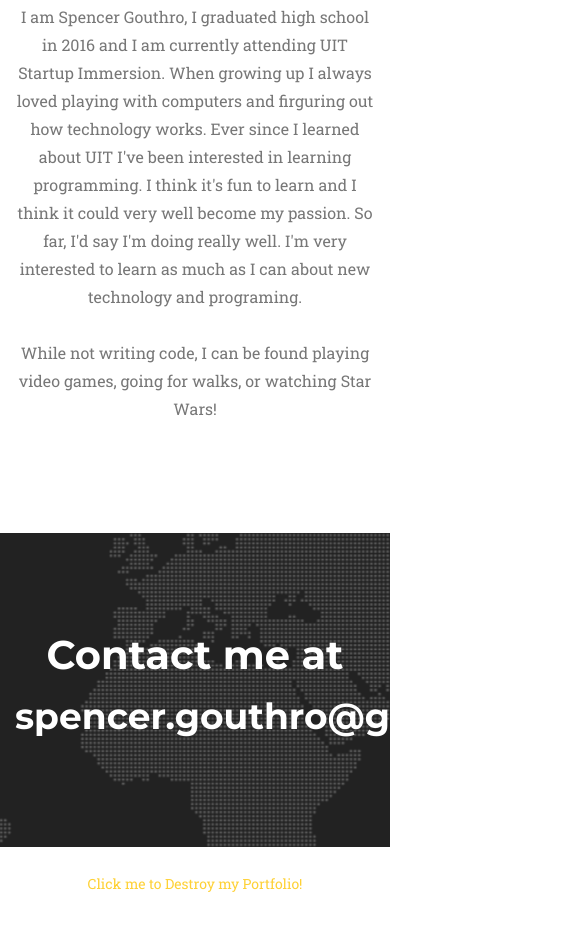
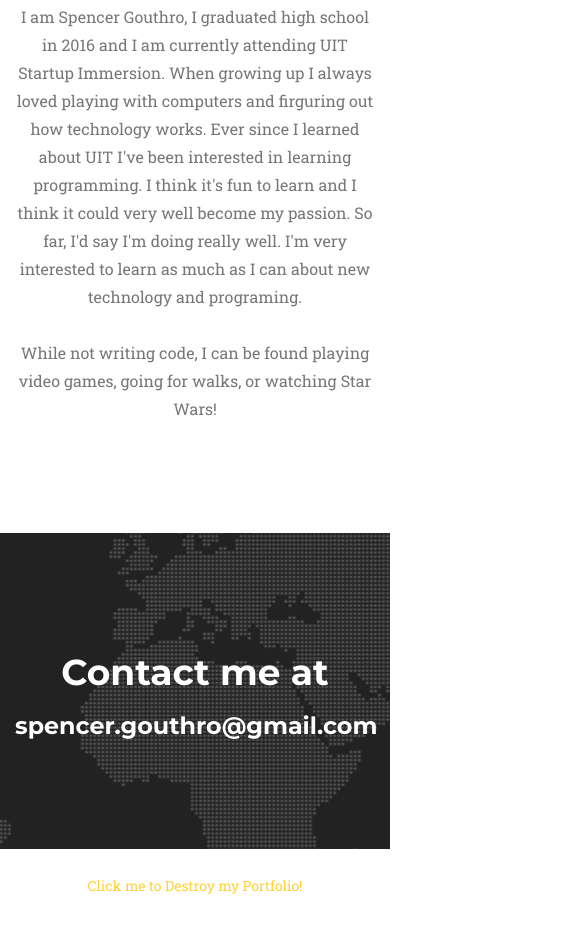
Before and after one commit to SpencerGouthro/newPortfolio, a website: page index.html in a window 390 px wide. Shown: the part 3926-4859 px from the top of the page, 563 px wide, since content can reach past the window. Drawn offline with nearby package versions, Linux system fonts and the light colour scheme; a web font is replaced by a local one.

Commit message:
more responsiveness

```diff
--- a/css/style.css
+++ b/css/style.css
@@ -36,3 +36,9 @@ header {
 	max-height:250px;
 	max-width:300px;
 }
+
+@media (max-width: 750px) {
+    .emailtext {
+        font-size:1.7em;
+    }
+}
--- a/index.html
+++ b/index.html
@@ -351,8 +351,8 @@
         <div class="container">
             <div class="row">
                 <div class="col-xs-12 text-center">
-                    <h2 class="section-heading">Contact me at</h2>
-                    <h1 class="section-heading">spencer.gouthro@gmail.com</h1>
+                    <h1 class="section-heading">Contact me at</h1>
+                    <h1 class="section-heading emailtext">spencer.gouthro@gmail.com</h1>
                 </div>
             </div>
         </div>
```
